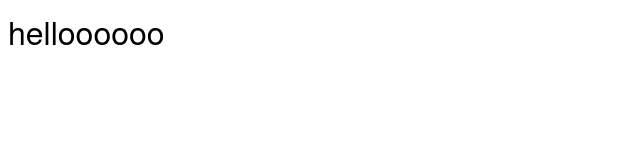
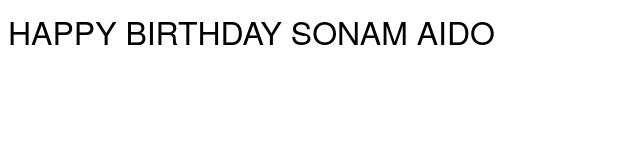
Before and after one commit to aido3/aido3.github.io, a plain HTML site: page index.html in a window 1280 px wide. Shown: the whole page, without its empty margins (0-640 px from the left). Drawn offline with Linux system fonts and the light colour scheme; files that its build step writes are made by us from their sources; a web font is replaced by a local one.

Commit message:
Update index.html

```diff
--- a/index.html
+++ b/index.html
@@ -24,6 +24,6 @@
 
 
   <body>
-    <h1> helloooooo </h1>
+    <h1> HAPPY BIRTHDAY SONAM AIDO </h1>
   </body>
 </html>
```
